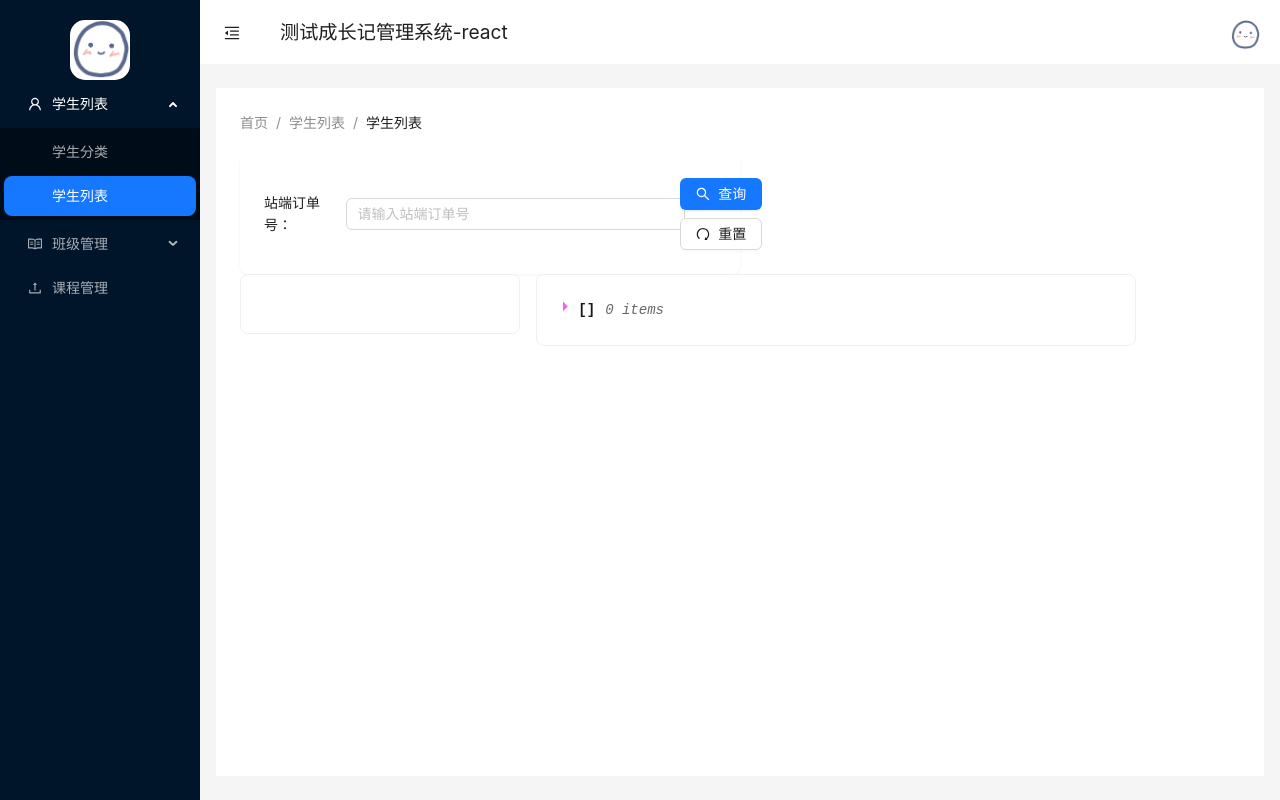
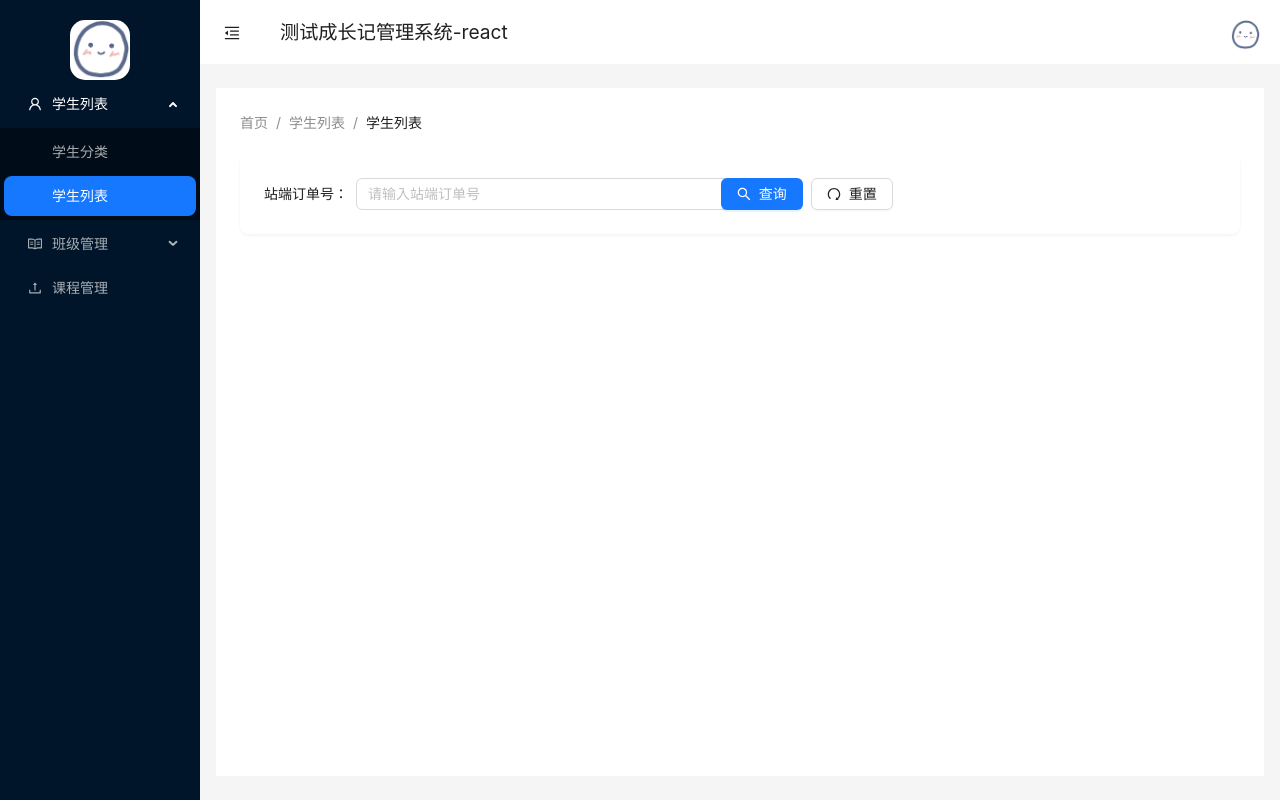
Before and after one commit to crazy0261/react-master, a React (Vite) app: page /#/admin/student_menu/student_list in a window 1280 px wide. Built offline with nearby package versions, Linux system fonts and the light colour scheme.

Commit message:
fix: cad hidden={card}

```diff
--- a/src/components/student/MyTimeAxis.jsx
+++ b/src/components/student/MyTimeAxis.jsx
@@ -21,25 +21,28 @@ const MyTimeAxis = (props) => (
           <Card
             style={{
               height: "auto",
+              width:"120%",
+              overflow:'auto'
             }}
           >
             <Timeline
-            style={{ marginTop: '10px' }}
+            style={{ width:'100%' }}
               items={
                 props.nameArr
               }
             />
           </Card>
         </Col>
-        <Col span={7}>
+        <Col span={12}>
           <Card
             style={{
-              width: "600px",
-              maxHeight: "550px",
+              maxWidth: "750px",
+              maxHeight: "500px",
+              marginLeft:"60px",
               overflow:'auto'
             }}
           >
-            <ReactJosn  src={props.dataArr} name={false}  theme="summerfruit:inverted" displayDataTypes="false" collapsed="true" iconStyle="triangle" indentWidth={4} style={{ WebkitBoxOrient: "vertical"}} />
+            <ReactJosn  src={props.dataArr} name={false}  theme="summerfruit:inverted" displayDataTypes="false"  iconStyle="triangle" indentWidth={4} style={{ WebkitBoxOrient: "vertical"}} />
           </Card>
         </Col>
     </Row>
--- a/src/pages/student/studentList.jsx
+++ b/src/pages/student/studentList.jsx
@@ -7,13 +7,10 @@ import axios from 'axios';
 const { Search } = Input;
 
 
-
-
-
-
 function StudentList() {
   const [dataArr, setdataArr] = useState([]);
   const [nameArr, setnameArr] = useState([]);
+  const [card,setCard] = useState(true);
 
 
 
@@ -31,7 +28,7 @@ function StudentList() {
     }).then((res) => {
       setdataArr(res.data)
       getName(res.data)
-    }).catch((e)=>{
+    }).catch((e) => {
       message.error("未知错误")
     })
   }
@@ -48,6 +45,13 @@ function StudentList() {
     setnameArr(nameArrList)
   }
 
+  useEffect(()=>{
+    if(dataArr.length >0){
+        setCard(false)
+    }else{
+      setCard(true)
+    }
+  })
 
 
 
@@ -58,9 +62,6 @@ function StudentList() {
   return (
     <div>
       <Card
-        style={{
-          width: "50%",
-        }}
         bordered={false}
       >
         <Space direction="horizontal" >
@@ -72,7 +73,7 @@ function StudentList() {
             <Button type="primary" style={{ marginLeft: "140%" }} icon={<SearchOutlined />} onClick={onSearch}>
               查询
             </Button>
-            <Button style={{ marginLeft: "140%" }} icon={<RedoOutlined />} onClick={() => {setdataArr([]);setnameArr([])}} >
+            <Button style={{ marginLeft: "140%" }} icon={<RedoOutlined />} onClick={() => { setdataArr([]); setnameArr([]) }} >
               重置
             </Button>
           </Space>
@@ -80,7 +81,10 @@ function StudentList() {
       </Card>
 
 
-      <MyTimeAxis dataArr={dataArr} nameArr={nameArr}/>
+      <Card hidden={card} bordered={false} style={{maxHeight:'550px',marginTop:'10px'}}>
+        <MyTimeAxis dataArr={dataArr} nameArr={nameArr} />
+      </Card>
+
 
 
     </div>
```
